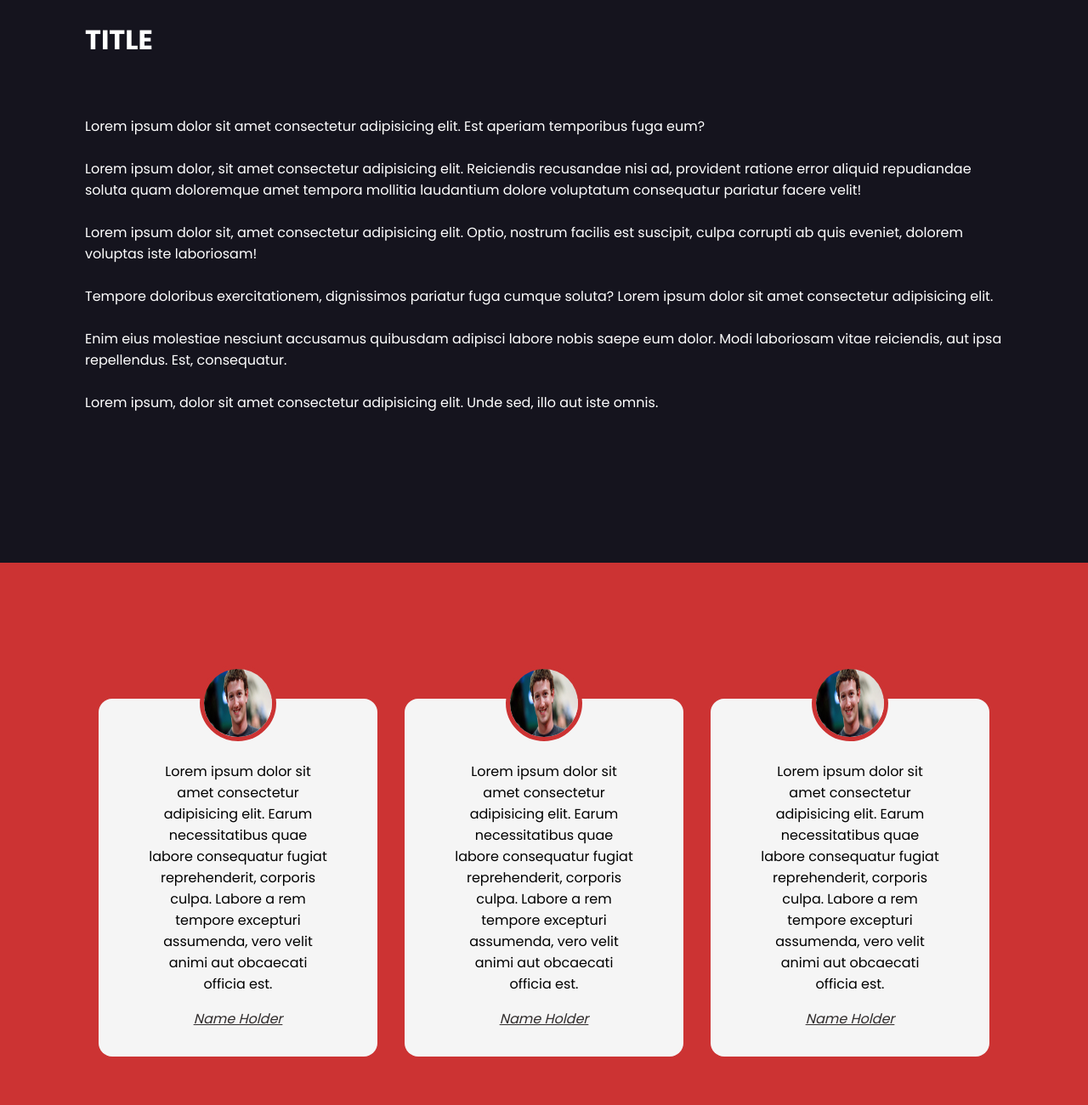
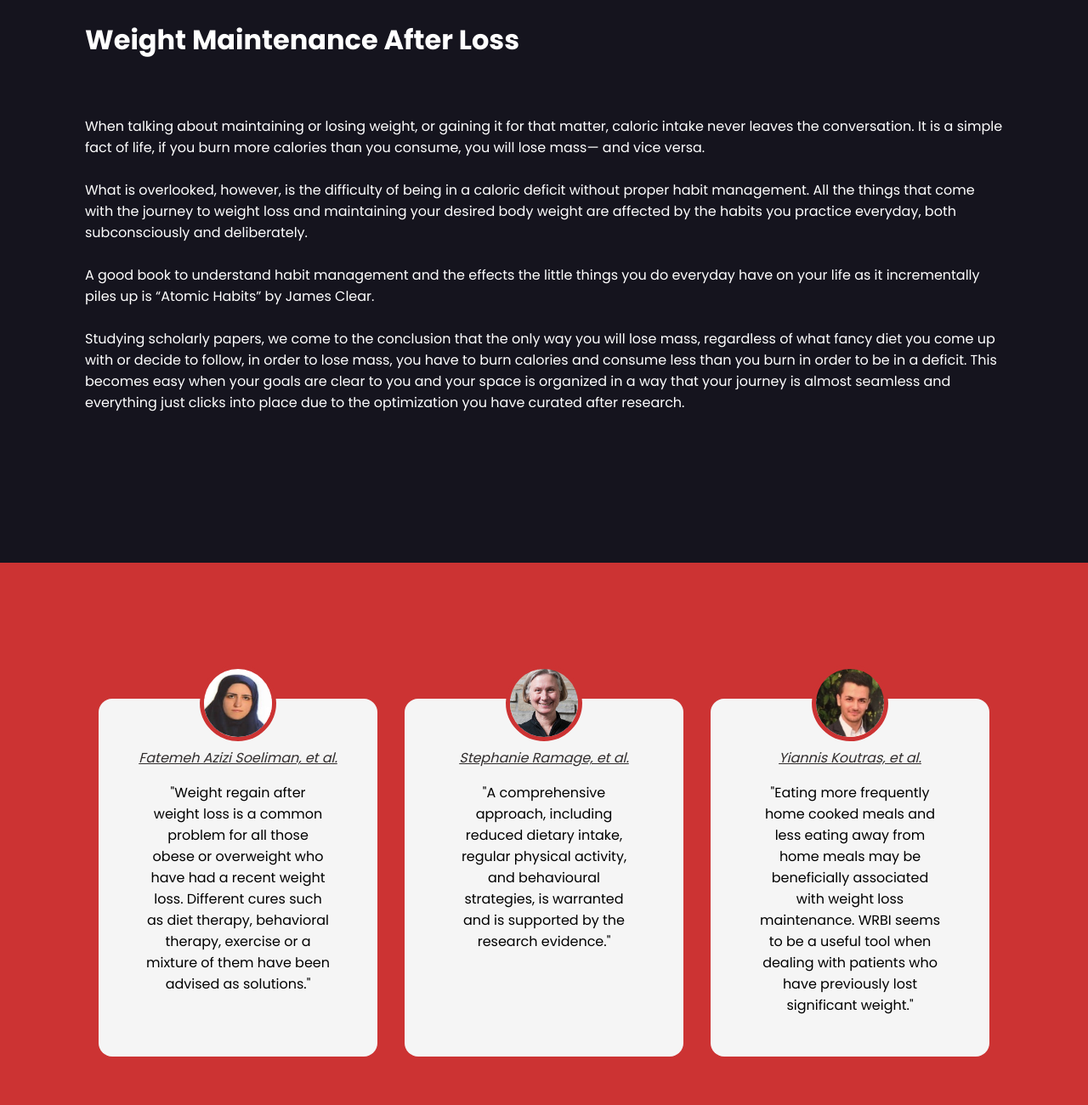
Before and after one commit to dashadriano/dashadriano.github.io, a plain HTML site: page index.html in a window 1280 px wide. Shown: the part 980-2280 px from the top of the page at 85% size. Drawn offline with Linux system fonts and the light colour scheme.

Commit message:
update index.html, upload researcher imgs
added images of researchers, removed filler text and replaced with actual content

```diff
--- a/index.html
+++ b/index.html
@@ -49,19 +49,15 @@
 
     <section id="main-text" class="main-text-section">
         <div class="container">
-            <h2 class="main-text-title">TITLE</h2>
+            <h2 class="main-text-title">Weight Maintenance After Loss</h2>
 
-            <p>Lorem ipsum dolor sit amet consectetur adipisicing elit. Est aperiam temporibus fuga eum?
+            <p>When talking about maintaining or losing weight, or gaining it for that matter, caloric intake never leaves the conversation. It is a simple fact of life, if you burn more calories than you consume, you will lose mass— and vice versa.
             <br><br>
-            Lorem ipsum dolor, sit amet consectetur adipisicing elit. Reiciendis recusandae nisi ad, provident ratione error aliquid repudiandae soluta quam doloremque amet tempora mollitia laudantium dolore voluptatum consequatur pariatur facere velit!
+            What is overlooked, however, is the difficulty of being in a caloric deficit without proper habit management. All the things that come with the journey to weight loss and maintaining your desired body weight are affected by the habits you practice everyday, both subconsciously and deliberately.
             <br><br>
-            Lorem ipsum dolor sit, amet consectetur adipisicing elit. Optio, nostrum facilis est suscipit, culpa corrupti ab quis eveniet, dolorem voluptas iste laboriosam!
+            A good book to understand habit management and the effects the little things you do everyday have on your life as it incrementally piles up is “Atomic Habits” by James Clear.
             <br><br>
-            Tempore doloribus exercitationem, dignissimos pariatur fuga cumque soluta? Lorem ipsum dolor sit amet consectetur adipisicing elit.
-            <br><br>
-            Enim eius molestiae nesciunt accusamus quibusdam adipisci labore nobis saepe eum dolor. Modi laboriosam vitae reiciendis, aut ipsa repellendus. Est, consequatur.
-            <br><br>
-            Lorem ipsum, dolor sit amet consectetur adipisicing elit. Unde sed, illo aut iste omnis.
+            Studying scholarly papers, we come to the conclusion that the only way you will lose mass, regardless of what fancy diet you come up with or decide to follow, in order to lose mass, you have to burn calories and consume less than you burn in order to be in a deficit. This becomes easy when your goals are clear to you and your space is organized in a way that your journey is almost seamless and everything just clicks into place due to the optimization you have curated after research.
             </p>
         </div>
     </section>
@@ -70,22 +66,23 @@
         <div class="container">
             <ul>
                 <li>
-                    <img src="imgs/zuck-pfp.jpg" alt="Image of the researcher.">
+                    <img src="imgs/fatemeh-azizi-soeliman.jpg" alt="Image of the researcher."><br>
 
-                    <blockquote>Lorem ipsum dolor sit amet consectetur adipisicing elit. Earum necessitatibus quae labore consequatur fugiat reprehenderit, corporis culpa. Labore a rem tempore excepturi assumenda, vero velit animi aut obcaecati officia est.</blockquote>
-                    <cite><a href="#">Name Holder</a></cite>
+                    <cite><a href="https://www.ncbi.nlm.nih.gov/pmc/articles/PMC4061651/" target="_blank">Fatemeh Azizi Soeliman, et al.</a></cite>
+                    <blockquote>"Weight regain after weight loss is a common problem for all those obese or overweight who have had a recent weight loss. Different cures such as diet therapy, behavioral therapy, exercise or a mixture of them have been advised as solutions."</blockquote>
                 </li>
                 <li>
-                    <img src="imgs/zuck-pfp.jpg" alt="Image of the researcher.">
+                    <img src="imgs/stephanie-ramage.jpg" alt="Image of the researcher."><br>
 
-                    <blockquote>Lorem ipsum dolor sit amet consectetur adipisicing elit. Earum necessitatibus quae labore consequatur fugiat reprehenderit, corporis culpa. Labore a rem tempore excepturi assumenda, vero velit animi aut obcaecati officia est.</blockquote>
-                    <cite><a href="#">Name Holder</a></cite>
+                    <cite><a href="https://cdnsciencepub.com/doi/10.1139/apnm-2013-0026" target="_blank">Stephanie Ramage, et al.</a></cite>
+                    <blockquote>"A comprehensive approach, including reduced dietary intake, regular physical activity, and behavioural strategies, is warranted and is supported by the research evidence."</blockquote>
                 </li>
                 <li>
-                    <img src="imgs/zuck-pfp.jpg" alt="Image of the researcher.">
+                    <img src="imgs/yiannis-koutras.jpg" alt="Image of the researcher."><br>
 
-                    <blockquote>Lorem ipsum dolor sit amet consectetur adipisicing elit. Earum necessitatibus quae labore consequatur fugiat reprehenderit, corporis culpa. Labore a rem tempore excepturi assumenda, vero velit animi aut obcaecati officia est.</blockquote>
-                    <cite><a href="#">Name Holder</a></cite>
+                    <cite><a href="https://bmcpublichealth.biomedcentral.com/articles/10.1186/s12889-021-11153-5" target="_blank">Yiannis Koutras, et al.</a></cite>
+                    <blockquote>"Eating more frequently home cooked meals and less eating away from home meals may be beneficially associated with weight loss maintenance. WRBI seems to be a useful tool when dealing with patients who have previously lost significant weight."</blockquote>
+
                 </li>
             </ul>
         </div>
```
Also changed, not shown: imgs/fatemeh-azizi-soeliman.jpg (added), imgs/stephanie-ramage.jpg (added), imgs/yiannis-koutras.jpg (added).
